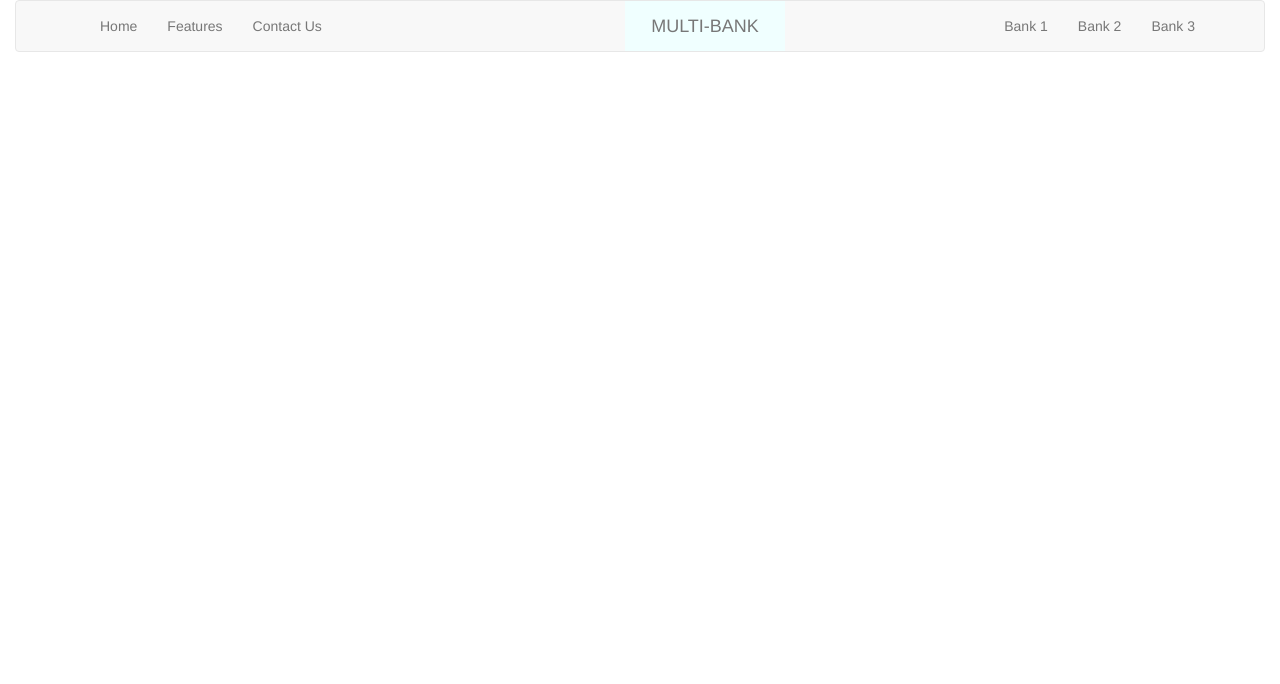
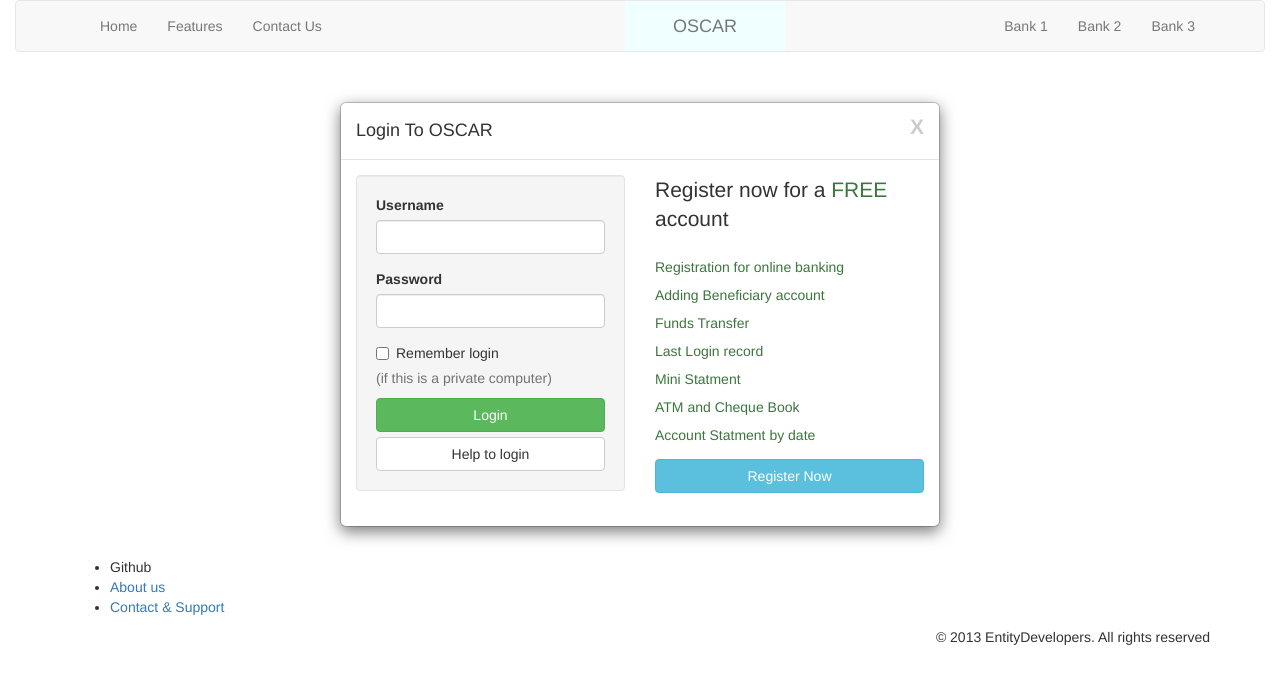
Before and after one commit to nehabhonsle19/banking-system, a PHP site: page / in a window 1280 px wide. Shown: the top 684 px of the page. Run offline with PHP 8.4, Linux system fonts and the light colour scheme; some libraries are stand-ins or nearby versions.

Commit message:
index page complete - generated with bootstrap author- michael

```diff
--- a/index.php
+++ b/index.php
@@ -59,7 +59,7 @@ if (isset($_SESSION['customer_login']))
                                 <span class="icon-bar"></span>
                                 <span class="icon-bar"></span>
                             </button>
-                            <div class="navbar-brand navbar-brand-centered">MULTI-BANK</div>
+                            <div class="navbar-brand navbar-brand-centered">OSCAR</div>
                         </div>
                         <div class="collapse navbar-collapse" id="navbar-brand-centered">
                             <ul class="nav navbar-nav">
@@ -78,6 +78,73 @@ if (isset($_SESSION['customer_login']))
                </div>
 
             </div>
+
+            <div id="login-overlay" class="modal-dialog">
+                <div class="modal-content">
+                    <div class="modal-header">
+                        <button type="button" class="close" data-dismiss="modal"><span aria-hidden="true">X</span><span class="sr-only">Close</span> </button>
+                        <h4 class="modal-title" id="myModalLabel">Login To OSCAR</h4>
+                    </div>
+                    <div class="modal-body">
+                        <div class="row">
+                            <div class="col-xs-6">
+                                <div class="well">
+                                    <form id="loginForm" method="POST" novalidate="novalidate">
+                                        <div class="form-group">
+                                            <label for="username" class="control-label">Username</label>
+                                            <input type="text" class="form-control" id="username" name="username" value="" required="" title="Please enter your username">
+                                            <span class="help-block"></span>
+                                        </div>
+                                        <div class="form-group">
+                                            <label for="password" class="control-label">Password</label>
+                                            <input type="password" class="form-control" id="password", name="password" value="" required="" title="Please enter your password">
+                                            <span class="help-block"></span>
+                                        </div>
+                                        <div id="loginErrorMsg" class="alert alert-error hide">Wrong username of password</div>
+                                        <div class="checkbox">
+                                            <label>
+                                                <input type="checkbox" name="remember" id="remember"> Remember login
+                                            </label>
+                                            <p class="help-block">(if this is a private computer)</p>
+                                        </div>
+                                        <button type="submit" class="btn btn-success btn-block">Login</button>
+                                        <a href="/forgot/" class="btn btn-default btn-block">Help to login</a>
+                                    </form>
+                                </div>
+                            </div>
+                            <div class="col-xs-6">
+                                <p class="lead">Register now for a <span class="text-success">FREE</span> account </p>
+                                <ul class="list-unstyled" style="line-height: 2">
+                                    <li><span class="fa fa-check text-success"> Registration for online banking</span> </li>
+                                    <li><span class="fa fa-check text-success"> Adding Beneficiary account</span> </li>
+                                    <li><span class="fa fa-check text-success"> Funds Transfer</span> </li>
+                                    <li><span class="fa fa-check text-success"> Last Login record</span> </li>
+                                    <li><span class="fa fa-check text-success"> Mini Statment</span> </li>
+                                    <li><span class="fa fa-check text-success"> ATM and Cheque Book</span> </li>
+                                    <li><span class="fa fa-check text-success"> Account Statment by date</span> </li>
+                                </ul>
+                                <p><a href="/new-customer/" class="btn btn-info btn-block">Register Now</a> </p>
+                            </div>
+                        </div>
+                    </div>
+                </div>
+            </div>
+            <div class="container">
+                <div class="row-fluid">
+                    <div class="span12">
+                        <div class="span2" style="width: 15%;">
+                            <ul class="unstyled">
+                                <li>Github</li>
+                                <li><a href="#">About us</a> </li>
+                                <li><a href="#">Contact & Support</a> </li>
+                            </ul>
+                        </div>
+                        <div class="span4">
+                            <p class="muted pull-right">© 2013 EntityDevelopers. All rights reserved</p>
+                        </div>
+                    </div>
+                </div>
+            </div>
         </div>
         </body>
 </html>
```
